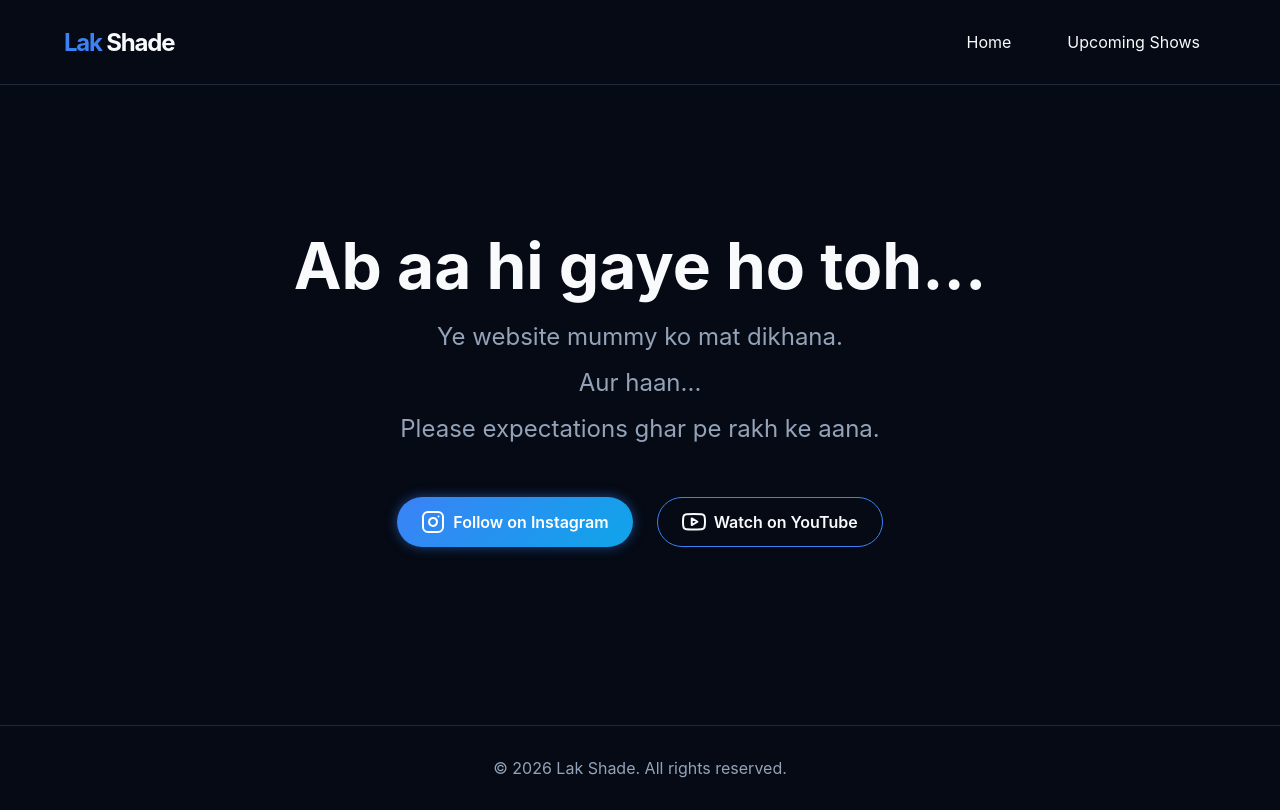
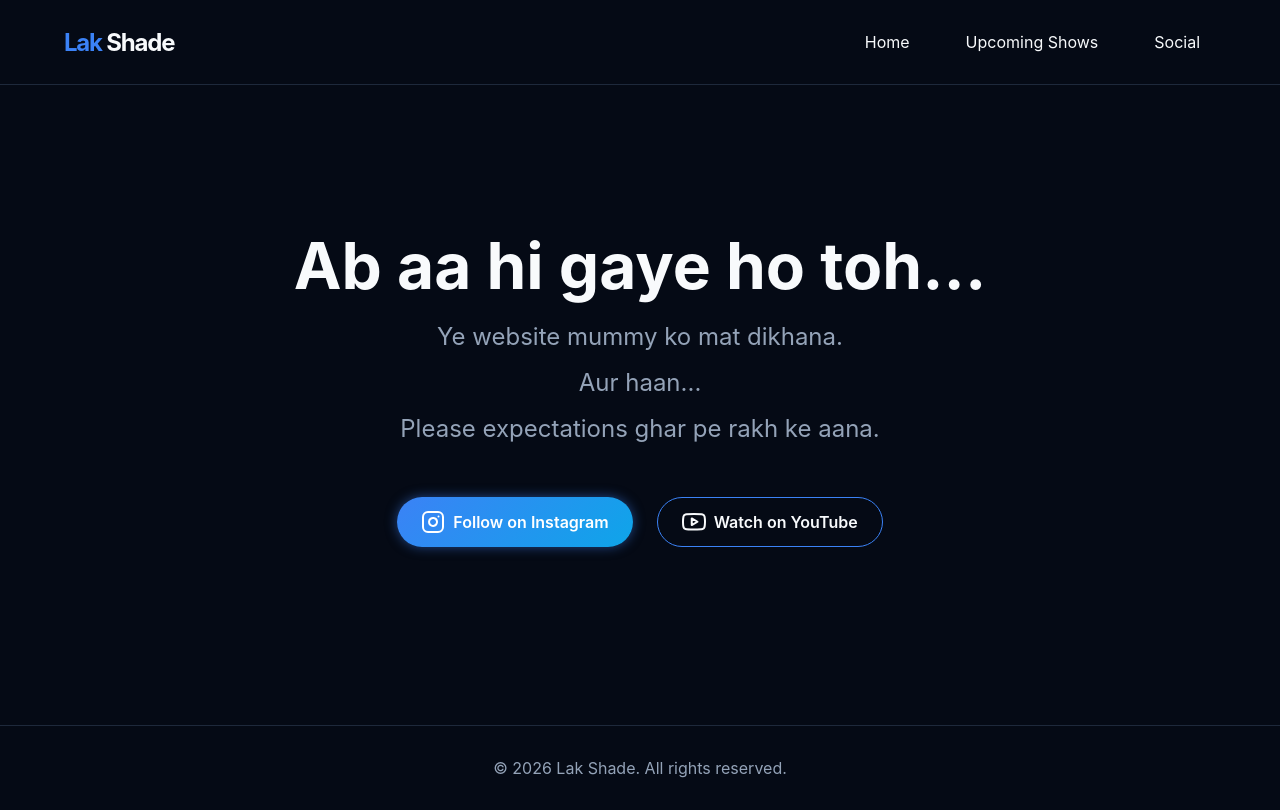
Before and after one commit to DIOXIDEHERE/lakshadecomic, a Next.js app: page / in a window 1280 px wide. Built offline with nearby package versions, Linux system fonts and the light colour scheme.

Commit message:
Add Social tab to navigation bar

```diff
--- a/src/app/layout.tsx
+++ b/src/app/layout.tsx
@@ -23,6 +23,7 @@ export default function RootLayout({
             <div style={{ display: "flex", gap: "1.5rem", alignItems: "center" }}>
               <Link href="/" className="btn-outline" style={{ padding: "0.5rem 1rem", border: "none" }}>Home</Link>
               <Link href="/shows" className="btn-outline" style={{ padding: "0.5rem 1rem", border: "none" }}>Upcoming Shows</Link>
+              <a href="https://www.instagram.com/lak.shade/" target="_blank" rel="noopener noreferrer" className="btn-outline" style={{ padding: "0.5rem 1rem", border: "none" }}>Social</a>
             </div>
           </div>
         </nav>
```
